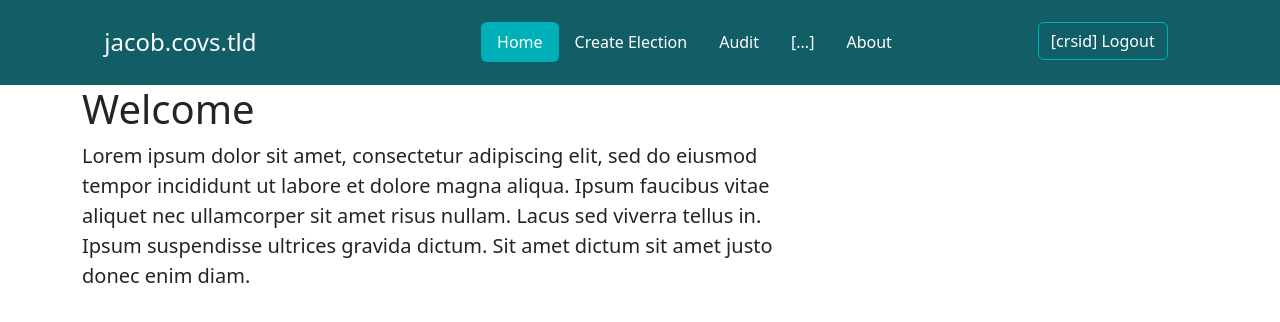
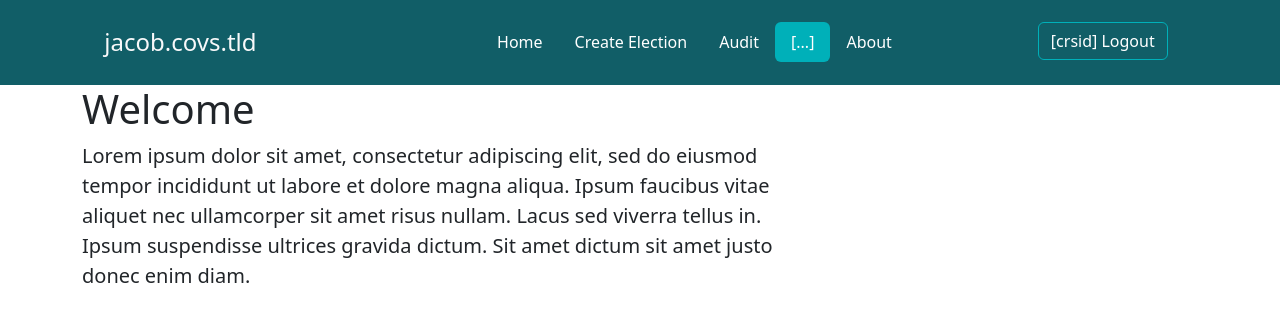
Before and after one commit to camvote/jacob, a Flask app: page / in a window 1280 px wide. Shown: the top 322 px of the page. Run offline with Flask 2, Linux system fonts and the light colour scheme.

Commit message:
updating navbar.html home and about links to work

```diff
--- a/templates/includes/navbar.html
+++ b/templates/includes/navbar.html
@@ -6,11 +6,11 @@
             </a>
 
             <ul class="nav nav-pills justify-content-cente" id="override-nav"> <!-- TODO fill out with correct links! --> <!-- TEMP:REPLACE multiple: -->
-                <li class="nav-item"><a href="#" class="nav-link active" aria-current="page">Home</a></li>
+                <li class="nav-item"><a href="/" class="nav-link" aria-current="page">Home</a></li>
                 <li class="nav-item"><a href="#" class="nav-link">Create Election</a></li>
                 <li class="nav-item"><a href="#" class="nav-link">Audit</a></li>
-                <li class="nav-item"><a href="#" class="nav-link">[...]</a></li>
-                <li class="nav-item"><a href="#" class="nav-link">About</a></li>
+                <li class="nav-item"><a href="#" class="nav-link active">[...]</a></li> <!-- TEMP:REPLACE put the "active" on the current page -->
+                <li class="nav-item"><a href="/about" class="nav-link">About</a></li>
             </ul>
 
             <div class="col-md-3 text-end">
```
